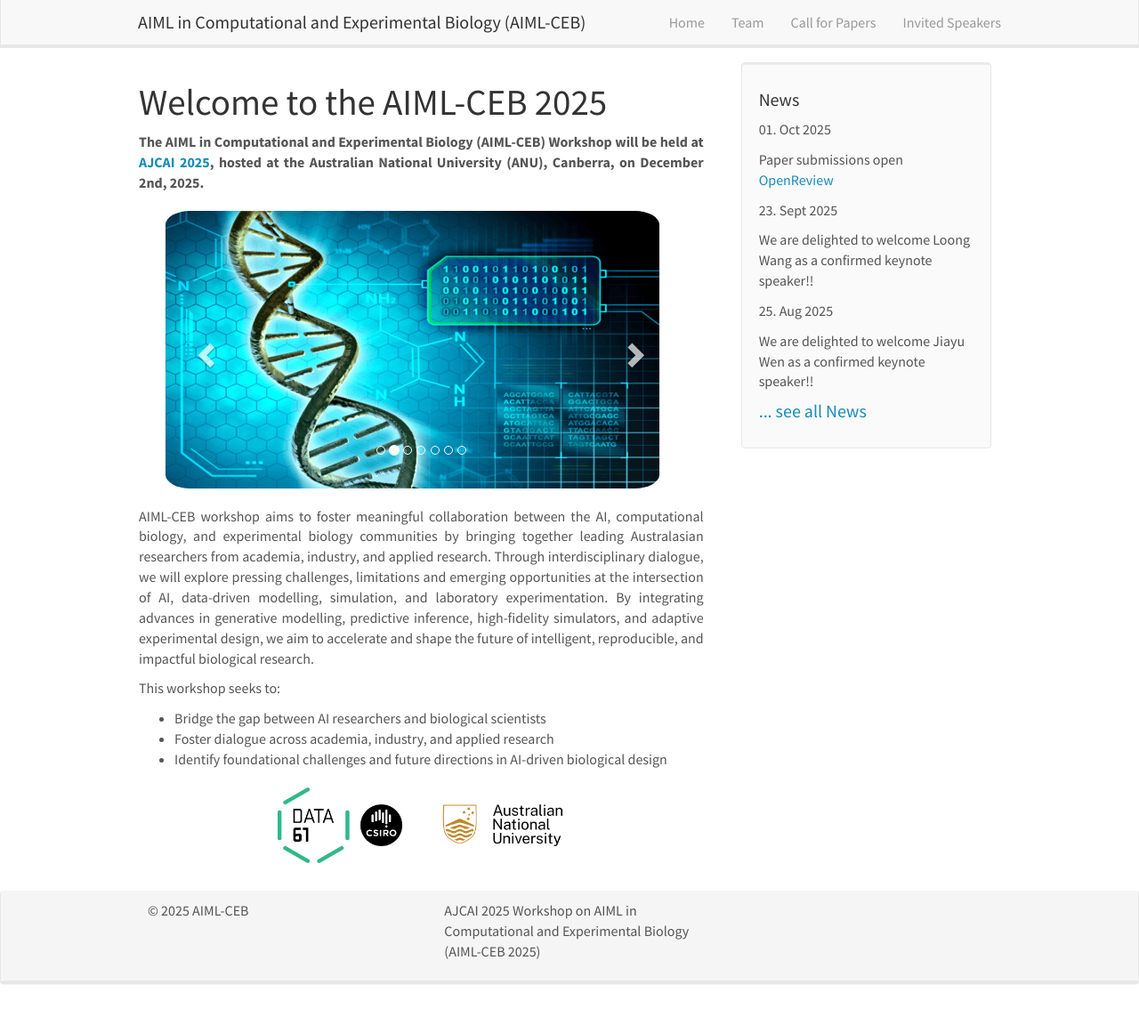
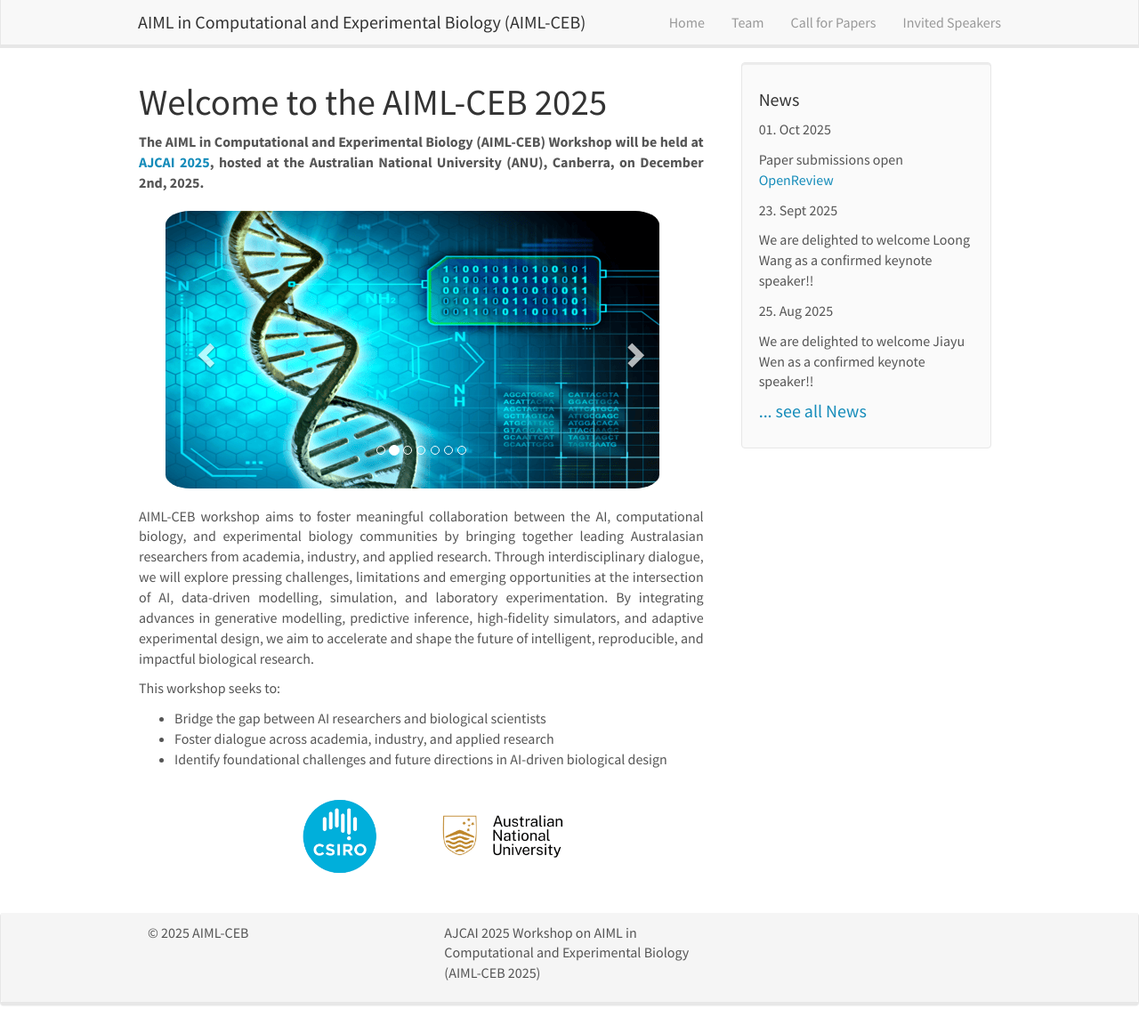
Before and after one commit to aiml-ceb/aiml-ceb.github.io, a Jekyll site: the page built from _pages/home.md, in a window 1280 px wide and 1152 px high. Shown: the whole window at 89% size. Built offline with Jekyll 4.4.1, drawn with Linux system fonts in a browser that asks for light colours; nearby versions of some CDN libraries.

Commit message:
init_commit_v17

```diff
--- a/_pages/home.md
+++ b/_pages/home.md
@@ -56,6 +56,6 @@
 * Identify foundational challenges and future directions in AI-driven biological design
 
 <figure class="fifth" style="display: flex; justify-content: center; gap: 30px; align-items: center; margin: 20px 0;">
-  <img src="{{ site.url }}{{ site.baseurl }}/images/logopic/data61.jpg" style="width: 140px; height: auto; margin: 0 20px;">
+  <img src="{{ site.url }}{{ site.baseurl }}/images/logopic/csiro.png" style="width: 140px; height: auto; margin: 0 20px;">
   <img src="{{ site.url }}{{ site.baseurl }}/images/logopic/ANU.png" style="width: 140px; height: auto; margin: 0 20px;">
 </figure>
```
Also changed, not shown: images/logopic/csiro.png (added), 2 other files.
